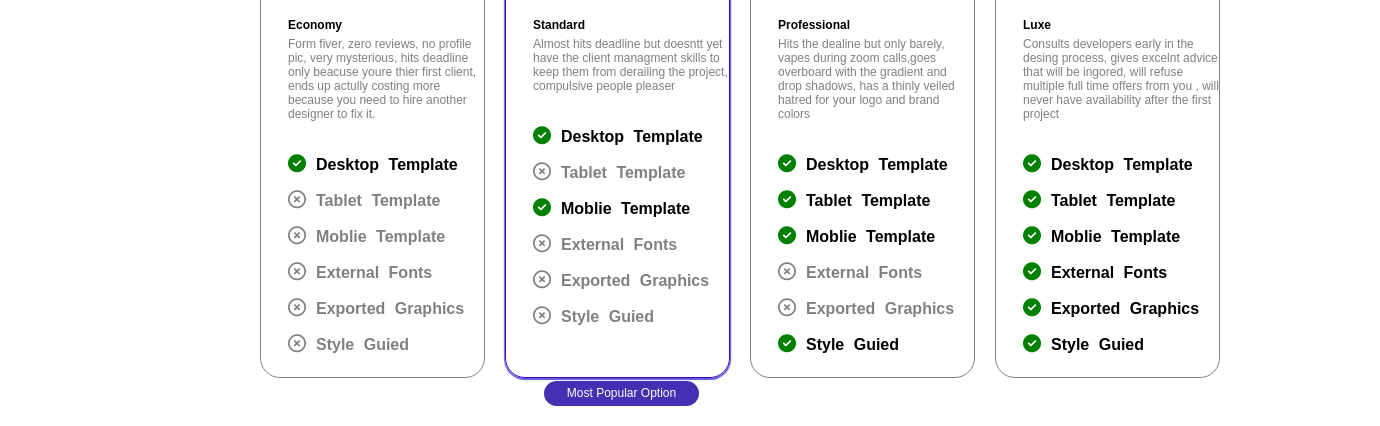
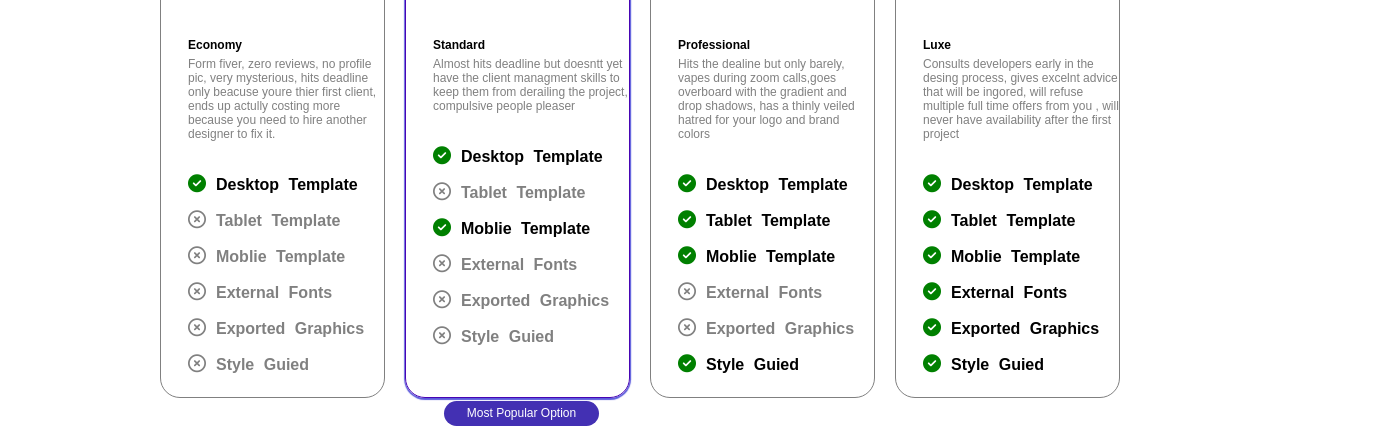
Before and after one commit to osmanabdulkadir/osmanabdulkadir.github.io, a plain HTML site: page index.html in a window 1280 px wide. Shown: the part 383-809 px from the top of the page, 1380 px wide, since content can reach past the window. Drawn offline with Linux system fonts and the light colour scheme.

Commit message:
Update styles.css

```diff
--- a/styles.css
+++ b/styles.css
@@ -1,4 +1,3 @@
-
 *{
     margin: 0;
     padding: 0;
@@ -41,7 +40,8 @@ body{
     display: flex;
     align-items: center;
     justify-content: center;
-    margin: 20px 100px;
+    margin-top: 40px;
+
 
 
 }
```
